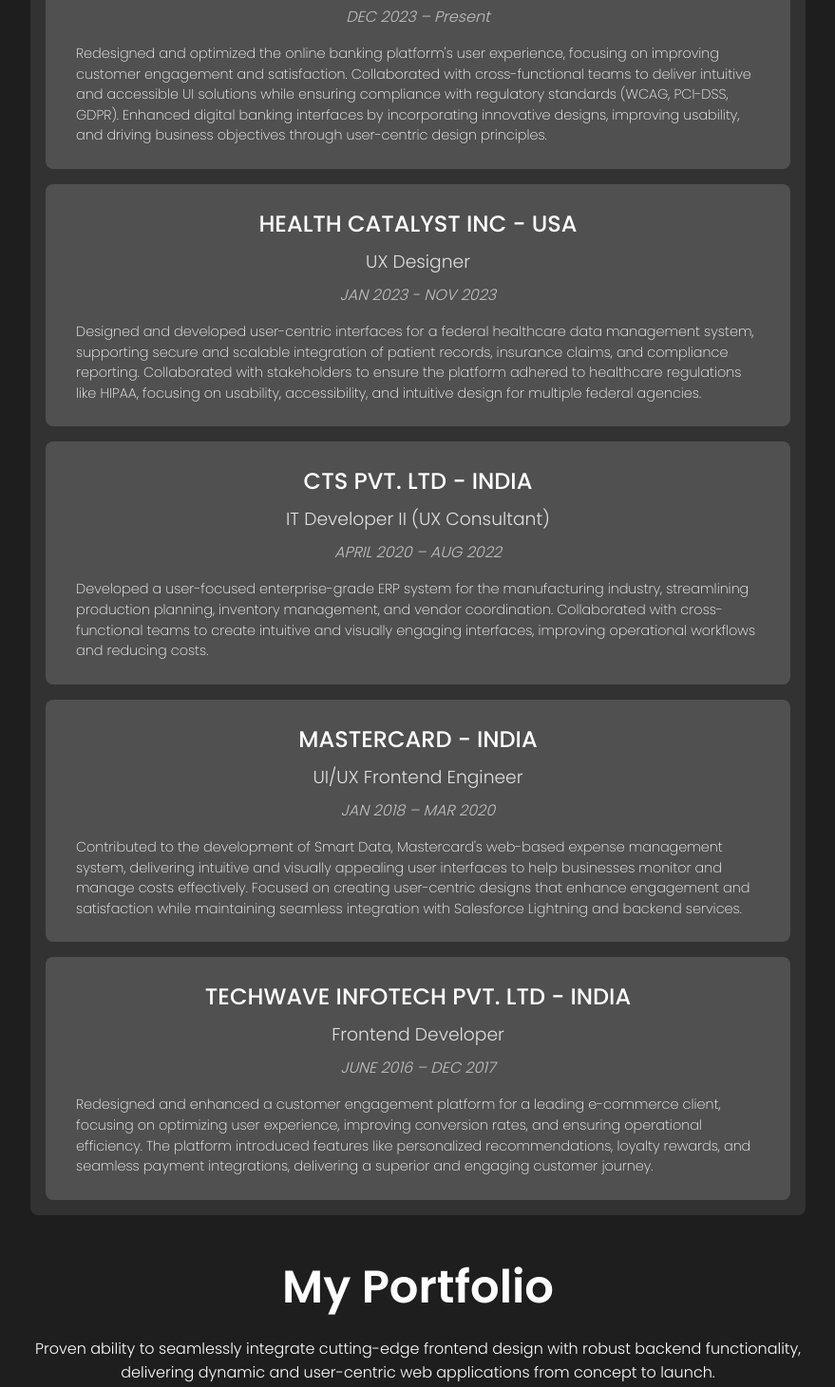
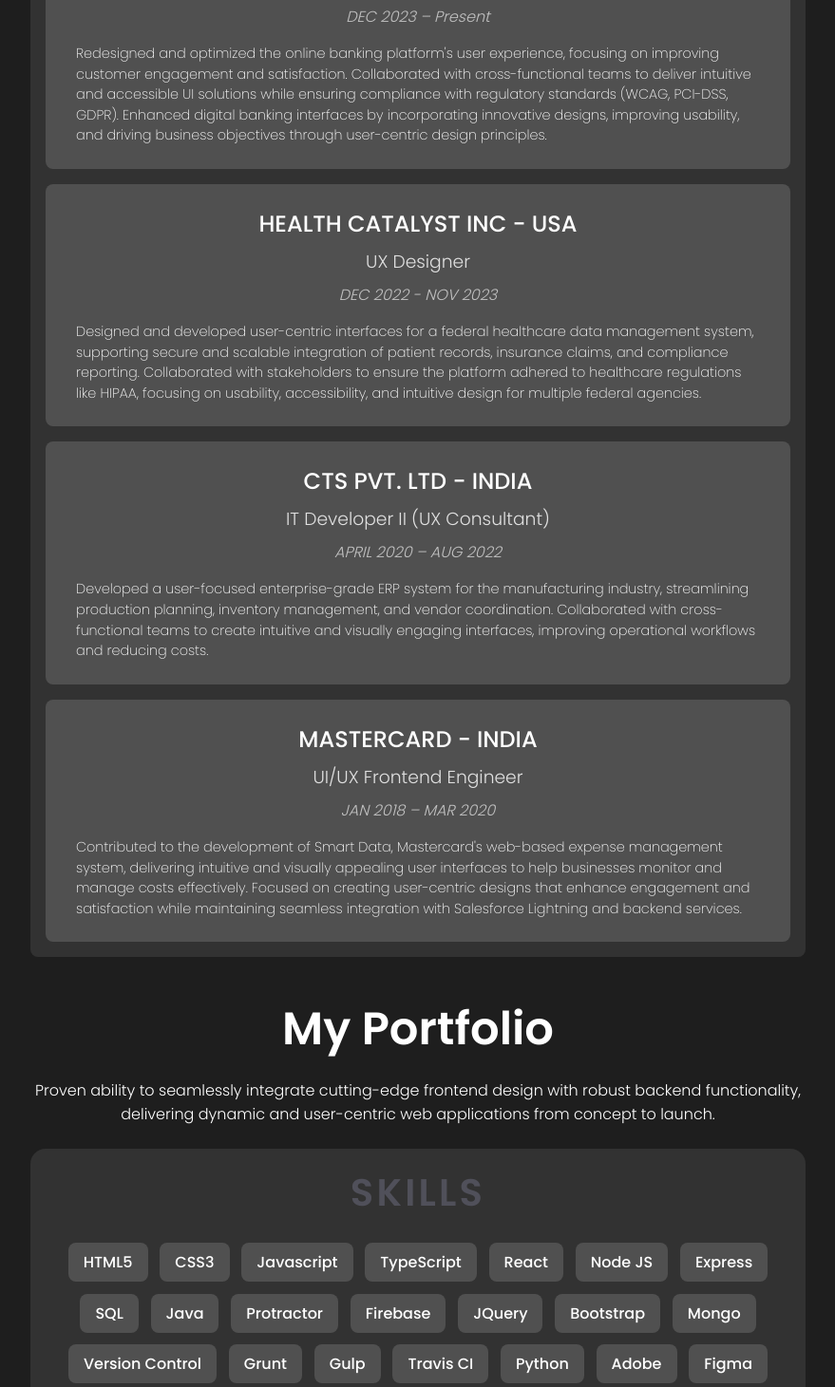
Before and after one commit to DheerajM7/UI-Portfolio, a React (Create React App) app: page / in a window 1280 px wide. Shown: the part 2454-3915 px from the top of the page at 95% size, without its empty margins (200-1079 px from the left). Built offline with nearby package versions, Linux system fonts and the light colour scheme.

Commit message:
Update workexperience.js

```diff
--- a/src/components/WorkExperience/workexperience.js
+++ b/src/components/WorkExperience/workexperience.js
@@ -27,7 +27,7 @@
             <div className="experience">
                 <h2>HEALTH CATALYST INC - USA</h2>
                 <h3>UX Designer</h3>
-                <h4>JAN 2023 - NOV 2023</h4>
+                <h4>DEC 2022 - NOV 2023</h4>
                 <p>
                     Designed and developed user-centric interfaces for a federal healthcare data management
                     system, supporting secure and scalable integration of patient records, insurance claims, and compliance
@@ -59,18 +59,6 @@
                     satisfaction while maintaining seamless integration with Salesforce Lightning and backend services.
                 </p>
             </div>
-
-            <div className="experience">
-                <h2>TECHWAVE INFOTECH PVT. LTD - INDIA</h2>
-                <h3>Frontend Developer</h3>
-                <h4>JUNE 2016 – DEC 2017</h4>
-                <p>
-                    Redesigned and enhanced a customer engagement platform for a leading e-commerce client,
-                    focusing on optimizing user experience, improving conversion rates, and ensuring operational efficiency. The
-                    platform introduced features like personalized recommendations, loyalty rewards, and seamless payment
-                    integrations, delivering a superior and engaging customer journey.
-                </p>
-            </div>
         </div>
     </section>
   )
```
